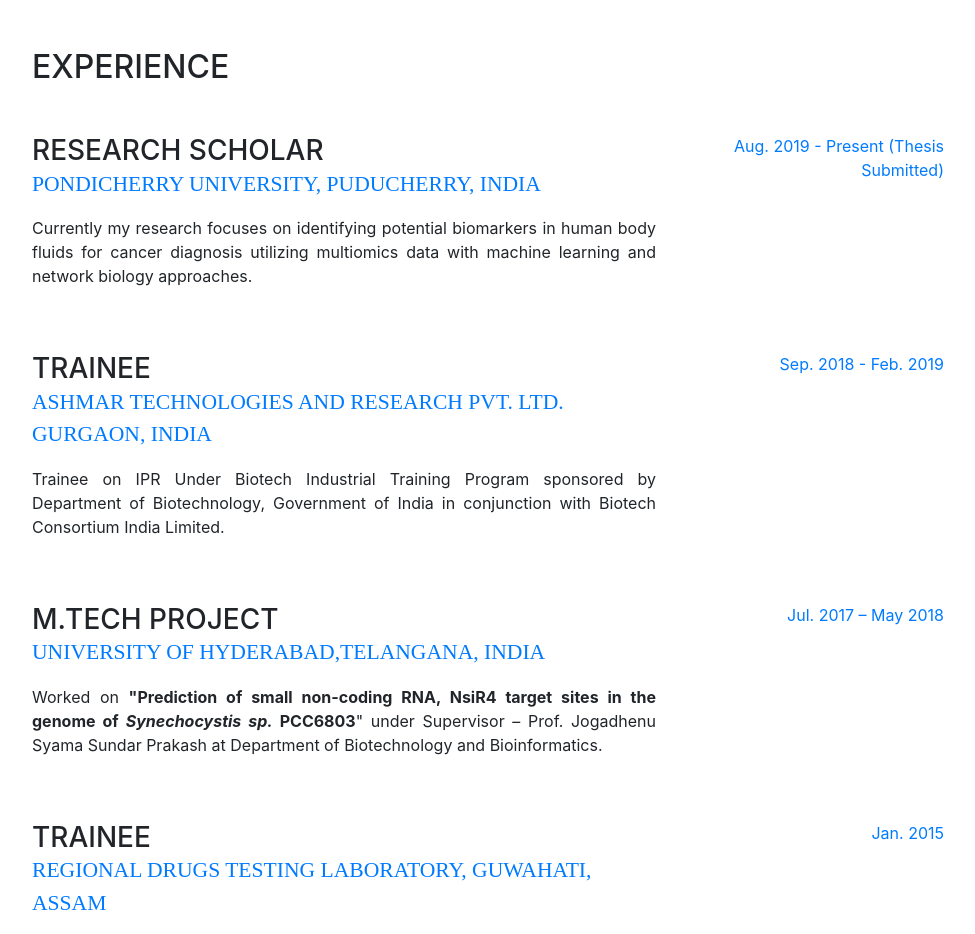
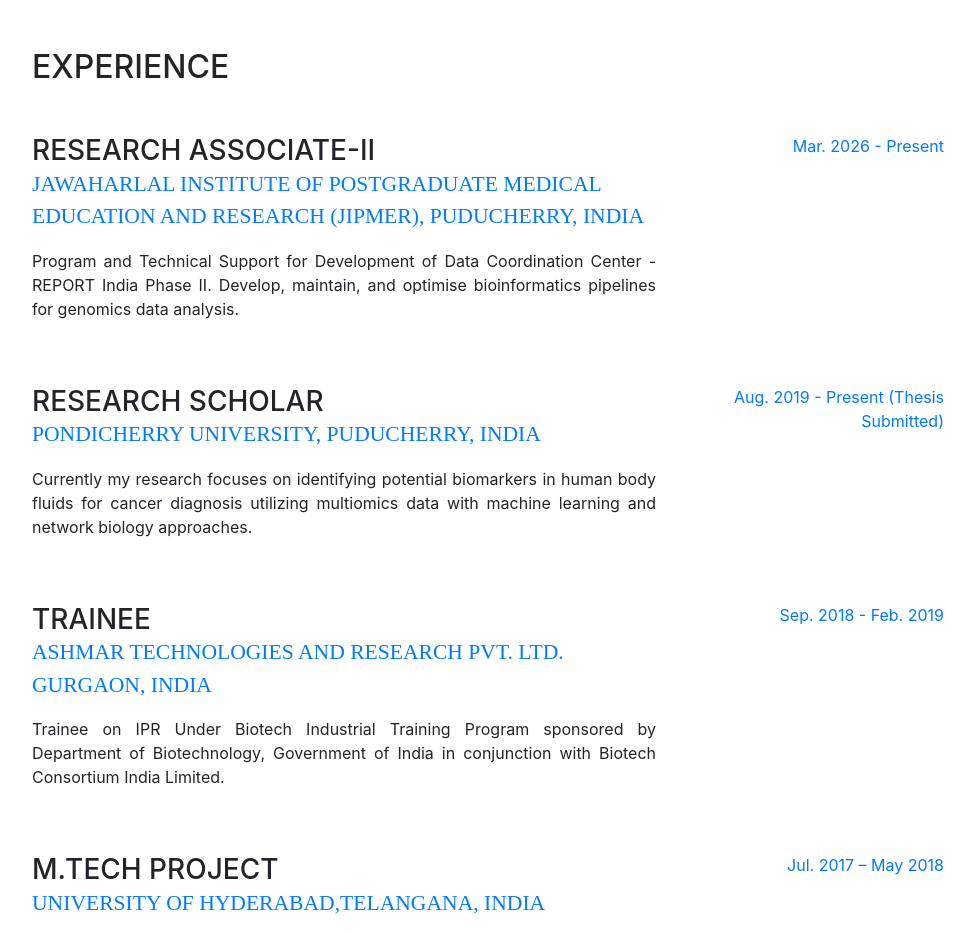
Before and after one commit to Dahrii-Paul/dpaul, a website with bundled scripts: page index.html in a window 1280 px wide. Shown: the part 800-1734 px from the top of the page, without its empty margins (288-1263 px from the left). Built offline with nearby package versions, Linux system fonts and the light colour scheme; a web font is replaced by a local one.

Commit message:
Update index.html

```diff
--- a/index.html
+++ b/index.html
@@ -128,6 +128,17 @@
       <section class="resume-section p-3 p-lg-5 d-flex flex-column" id="experience">
         <div class="my-auto">
           <h2 class="mb-5">Experience</h2>
+
+			<div class="resume-item d-flex flex-column flex-md-row mb-5">
+            <div class="resume-content mr-auto">
+              <h3 class="mb-0">Research Associate-II</h3>
+              <div class="subheading mb-3"><a href="https://www.jipmer.edu.in/">Jawaharlal Institute of Postgraduate Medical Education and Research (JIPMER), Puducherry, India </a></div>
+              <p style="text-align: justify;">Program and Technical Support for Development of Data Coordination Center - REPORT India Phase II. Develop, maintain, and optimise bioinformatics pipelines for genomics data analysis.</p>
+            </div>
+            <div class="resume-date text-md-right">
+              <span class="text-primary">Mar. 2026 - Present</span>
+            </div>
+          </div>
 
           <div class="resume-item d-flex flex-column flex-md-row mb-5">
             <div class="resume-content mr-auto">
```
